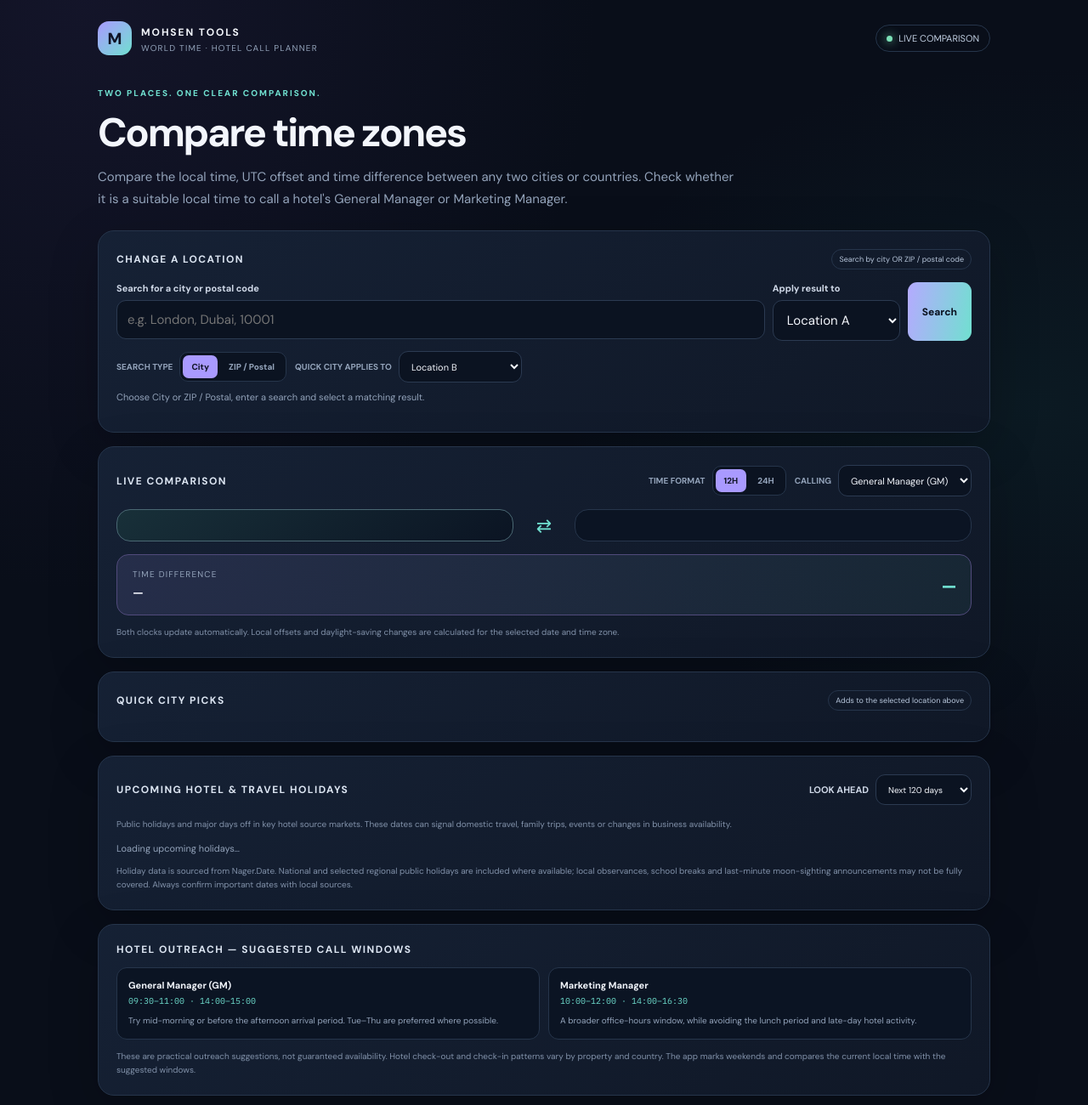
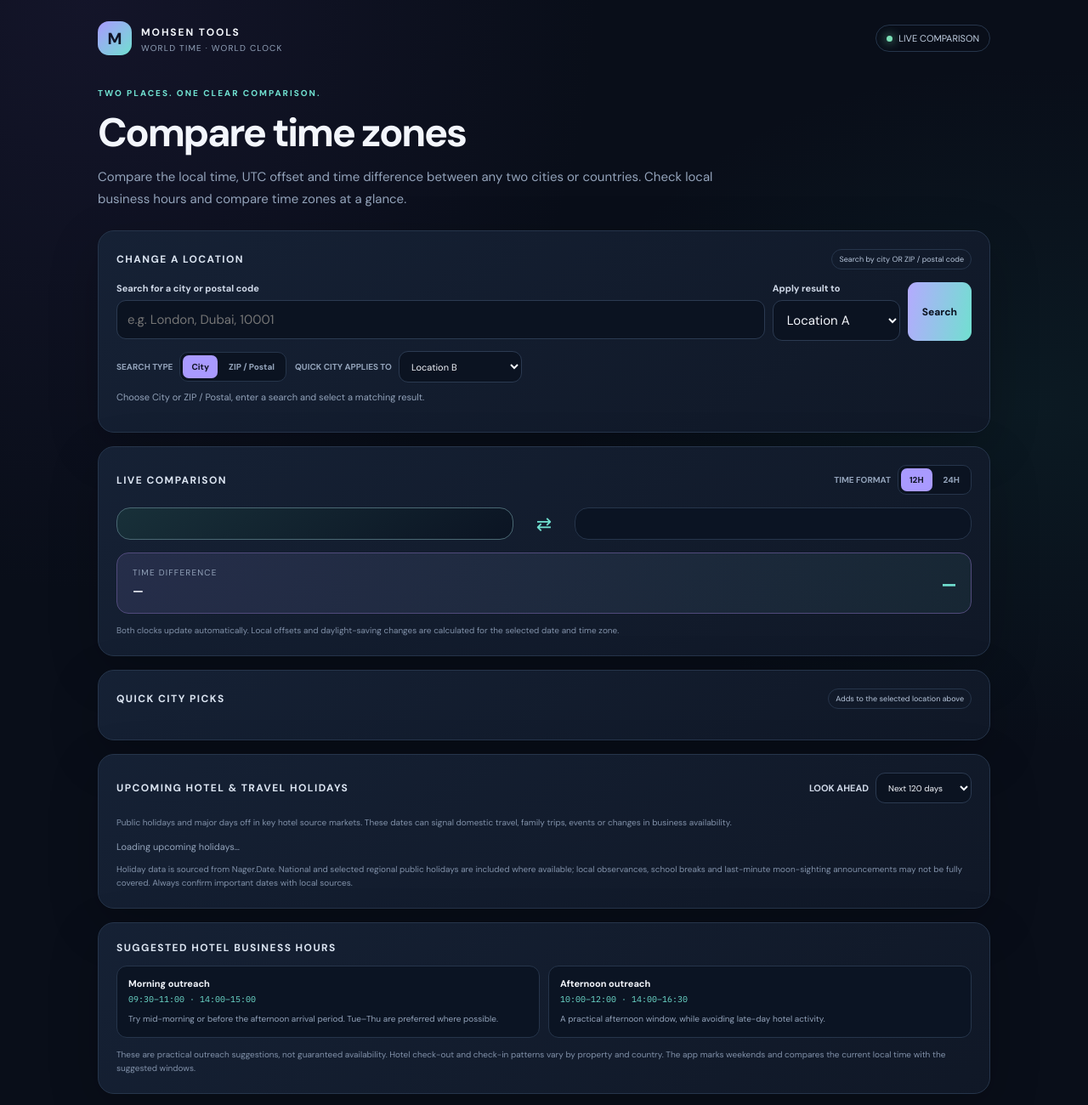
Before and after one commit to mohamed20034/tools, a plain HTML site: page index.html in a window 1280 px wide. Shown: the top 1300 px of the page at 85% size. Drawn offline with Linux system fonts and the light colour scheme.

Commit message:
Remove calling role selector and keep English 12-hour default

```diff
--- a/index.html
+++ b/index.html
@@ -51,8 +51,8 @@ footer{text-align:center;color:#74839a;font-size:10px;margin-top:22px}footer a{c
 </head>
 <body>
 <div class="wrap">
-<header class="top"><div class="brand"><div class="logo">M</div><div><b>MOHSEN TOOLS</b><small>WORLD TIME · HOTEL CALL PLANNER</small></div></div><span class="live"><i></i>LIVE COMPARISON</span></header>
-<section class="hero"><div class="eyebrow">TWO PLACES. ONE CLEAR COMPARISON.</div><h1>Compare time zones</h1><p>Compare the local time, UTC offset and time difference between any two cities or countries. Check whether it is a suitable local time to call a hotel's General Manager or Marketing Manager.</p></section>
+<header class="top"><div class="brand"><div class="logo">M</div><div><b>MOHSEN TOOLS</b><small>WORLD TIME · WORLD CLOCK</small></div></div><span class="live"><i></i>LIVE COMPARISON</span></header>
+<section class="hero"><div class="eyebrow">TWO PLACES. ONE CLEAR COMPARISON.</div><h1>Compare time zones</h1><p>Compare the local time, UTC offset and time difference between any two cities or countries. Check local business hours and compare time zones at a glance.</p></section>
 
 <section class="panel">
 <div class="panelhead"><h2>CHANGE A LOCATION</h2><span class="sidebadge">Search by city OR ZIP / postal code</span></div>
@@ -72,7 +72,7 @@ footer{text-align:center;color:#74839a;font-size:10px;margin-top:22px}footer a{c
 <section class="panel">
 <div class="panelhead"><h2>LIVE COMPARISON</h2><div class="controls">
 <div class="control"><label>TIME FORMAT</label><div class="format" id="timeFormat"><button type="button" data-format="12" class="active">12H</button><button type="button" data-format="24">24H</button></div></div>
-<div class="control"><label>CALLING</label><select id="role"><option value="gm">General Manager (GM)</option><option value="marketing">Marketing Manager</option></select></div>
+
 </div></div>
 <div class="compare">
 <article class="citycard home" id="cardA"></article><div class="swap">⇄</div><article class="citycard" id="cardB"></article>
@@ -94,10 +94,10 @@ footer{text-align:center;color:#74839a;font-size:10px;margin-top:22px}footer a{c
 </section>
 
 <section class="panel">
-<h2 style="margin-bottom:13px">HOTEL OUTREACH — SUGGESTED CALL WINDOWS</h2>
+<h2 style="margin-bottom:13px">SUGGESTED HOTEL BUSINESS HOURS</h2>
 <div class="guide">
-<div class="guideitem"><b>General Manager (GM)</b><span>09:30–11:00 · 14:00–15:00</span><small>Try mid-morning or before the afternoon arrival period. Tue–Thu are preferred where possible.</small></div>
-<div class="guideitem"><b>Marketing Manager</b><span>10:00–12:00 · 14:00–16:30</span><small>A broader office-hours window, while avoiding the lunch period and late-day hotel activity.</small></div>
+<div class="guideitem"><b>Morning outreach</b><span>09:30–11:00 · 14:00–15:00</span><small>Try mid-morning or before the afternoon arrival period. Tue–Thu are preferred where possible.</small></div>
+<div class="guideitem"><b>Afternoon outreach</b><span>10:00–12:00 · 14:00–16:30</span><small>A practical afternoon window, while avoiding late-day hotel activity.</small></div>
 </div>
 <div class="note">These are practical outreach suggestions, not guaranteed availability. Hotel check-out and check-in patterns vary by property and country. The app marks weekends and compares the current local time with the suggested windows.</div>
 </section>
@@ -139,7 +139,7 @@ function dateText(zone,date){return new Intl.DateTimeFormat('en-US',{timeZone:zo
 function abbreviation(zone,date){const p=new Intl.DateTimeFormat('en-US',{timeZone:zone,timeZoneName:'short'}).formatToParts(date);return p.find(x=>x.type==='timeZoneName')?.value||zone}
 function signedDiff(m){if(m===0)return 'Same local time';const a=Math.abs(m),h=Math.floor(a/60),n=a%60;return (m>0?'Location B is ahead of A by ':'Location B is behind A by ')+(h?h+'h':'')+(h&&n?' ':'')+(n?n+'m':'')}
 function diffNum(m){const a=Math.abs(m),h=Math.floor(a/60),n=a%60;return (m>0?'+':m<0?'−':'')+h+':'+String(n).padStart(2,'0')}
-function cardMarkup(p,side){return '<div class="cityhead"><div class="cityidentity"><span class="flag">'+flag(p.countryCode)+'</span><div><div class="cityname">'+esc(p.name)+'</div><div class="country">'+esc(p.country||'')+'</div></div></div><span class="sidebadge">LOCATION '+side+'</span></div><div class="time" id="time'+side+'">--:--</div><div class="date" id="date'+side+'"></div><div class="zonebox"><div class="zone-main" id="zone'+side+'">'+esc(p.zone)+'</div><div class="zone-meta" id="offset'+side+'"></div></div><div class="callbox"><div class="calltop"><b>HOTEL CALL CHECK</b><span class="callstatus" id="callStatus'+side+'">Checking…</span></div><div class="callnote" id="callNote'+side+'"></div><div class="callwindow" id="callWindow'+side+'"></div></div><div class="holiday-alert" id="holiday'+side+'">Checking public holidays…</div>'}
+function cardMarkup(p,side){return '<div class="cityhead"><div class="cityidentity"><span class="flag">'+flag(p.countryCode)+'</span><div><div class="cityname">'+esc(p.name)+'</div><div class="country">'+esc(p.country||'')+'</div></div></div><span class="sidebadge">LOCATION '+side+'</span></div><div class="time" id="time'+side+'">--:--</div><div class="date" id="date'+side+'"></div><div class="zonebox"><div class="zone-main" id="zone'+side+'">'+esc(p.zone)+'</div><div class="zone-meta" id="offset'+side+'"></div></div><div class="callbox"><div class="calltop"><b>HOTEL BUSINESS HOURS</b><span class="callstatus" id="callStatus'+side+'">Checking…</span></div><div class="callnote" id="callNote'+side+'"></div><div class="callwindow" id="callWindow'+side+'"></div></div><div class="holiday-alert" id="holiday'+side+'">Checking public holidays…</div>'}
 function paintCards(){try{new Intl.DateTimeFormat('en',{timeZone:locationA.zone});new Intl.DateTimeFormat('en',{timeZone:locationB.zone})}catch(e){$('status').textContent='Invalid time zone returned for a location. Please choose another result.';return}
 $('cardA').innerHTML=cardMarkup(locationA,'A');$('cardB').innerHTML=cardMarkup(locationB,'B');update()}
 function localParts(date,zone){const p={};new Intl.DateTimeFormat('en-US',{timeZone:zone,weekday:'short',hour:'2-digit',minute:'2-digit',hourCycle:'h23'}).formatToParts(date).forEach(x=>{if(x.type!=='literal')p[x.type]=x.value});const days={Sun:0,Mon:1,Tue:2,Wed:3,Thu:4,Fri:5,Sat:6};return {day:days[p.weekday],hour:Number(p.hour),minute:Number(p.minute)}}
@@ -151,7 +151,7 @@ else if(mins<540||mins>=1080){label='Outside work hours';note='This is outside t
 else if(windows.some(w=>mins>=w[0]&&mins<w[1])){if(role==='gm'&&(day===1||day===5)){state='ok';label='Good working time';note='Within the suggested GM window. Tuesday to Thursday may be easier where possible.'}else{state='good';label='Good time to call';note=role==='gm'?'A suggested quieter window for a GM call, before or between busy guest-arrival periods.':'A suggested office-hours window for a Marketing Manager call.'}}
 else if(mins>=540&&mins<1080){state='ok';label='Working hours';note=mins>=720&&mins<840?'Midday can be busy or close to lunch; try the suggested window instead.':role==='gm'&&mins>=900&&mins<1020?'Afternoon check-in activity may make the GM harder to reach.':'Within normal office hours, but outside the preferred calling window.'}
 return {state,label,note,windowText,dayName:['Sunday','Monday','Tuesday','Wednesday','Thursday','Friday','Saturday'][day],localTime:clockString(p.hour,p.minute)}}
-function updateCall(side,place,now){const advice=callAdvice(place,now,$('role').value),s=$('callStatus'+side);s.className='callstatus '+advice.state;s.textContent=advice.label;$('callNote'+side).textContent=advice.dayName+' · '+advice.localTime+' local time. '+advice.note;$('callWindow'+side).textContent='Suggested: '+advice.windowText+' (local time)'}
+function updateCall(side,place,now){const advice=callAdvice(place,now,'gm'),s=$('callStatus'+side);s.className='callstatus '+advice.state;s.textContent=advice.label;$('callNote'+side).textContent=advice.dayName+' · '+advice.localTime+' local time. '+advice.note;$('callWindow'+side).textContent='Suggested: '+advice.windowText+' (local time)'}
 function update(){if(!$('timeA'))return;const now=new Date();$('timeA').textContent=timeText(locationA.zone,now);$('timeB').textContent=timeText(locationB.zone,now);$('dateA').textContent=dateText(locationA.zone,now);$('dateB').textContent=dateText(locationB.zone,now);const a=offset(now,locationA.zone),b=offset(now,locationB.zone);$('offsetA').textContent=offsetText(a)+' · '+abbreviation(locationA.zone,now);$('offsetB').textContent=offsetText(b)+' · '+abbreviation(locationB.zone,now);const d=b-a;$('diffText').textContent=signedDiff(d);$('diffNumber').textContent=diffNum(d);updateCall('A',locationA,now);updateCall('B',locationB,now)}
 function setPlace(side,p){if(side==='A'){locationA=p;save('mohsen_compare_a',p)}else{locationB=p;save('mohsen_compare_b',p)}paintCards();refreshSelectedHoliday(side,p);$('results').replaceChildren();$('query').value='';$('status').className='status';$('status').textContent=p.name+' added to Location '+side+'.'}
 function status(s,error){$('status').textContent=s;$('status').className='status'+(error?' error':'')}
@@ -164,7 +164,7 @@ const data=await getJson(PHOTON+'?q='+encodeURIComponent(q)+'&limit=8&lang=en');
 $('searchBtn').addEventListener('click',search);$('query').addEventListener('keydown',e=>{if(e.key==='Enter'){e.preventDefault();search()}});
 $('searchMode').addEventListener('click',e=>{const b=e.target.closest('[data-mode]');if(!b)return;mode=b.dataset.mode;$('searchMode').querySelectorAll('button').forEach(x=>x.classList.toggle('active',x===b));$('query').placeholder=mode==='city'?'e.g. London, Paris, Tokyo':'e.g. 10001, SW1A 1AA, 75001';$('query').value='';$('results').replaceChildren();status(mode==='city'?'Search using a city name.':'Enter a ZIP or postal code. Include the country if needed.')});
 $('timeFormat').addEventListener('click',e=>{const b=e.target.closest('[data-format]');if(!b)return;format=b.dataset.format;$('timeFormat').querySelectorAll('button').forEach(x=>x.classList.toggle('active',x===b));update()});
-$('role').addEventListener('change',update);
+
 
 function dateOnlyLocal(d,zone){const p={};new Intl.DateTimeFormat('en-US',{year:'numeric',month:'2-digit',day:'2-digit',timeZone:zone||undefined}).formatToParts(d).forEach(x=>{if(x.type!=='literal')p[x.type]=x.value});return p.year+'-'+p.month+'-'+p.day}
 function holidayDateLabel(iso){const d=new Date(iso+'T12:00:00Z');return new Intl.DateTimeFormat('en-US',{month:'short',day:'numeric',year:'numeric',weekday:'short',timeZone:'UTC'}).format(d)}
```
